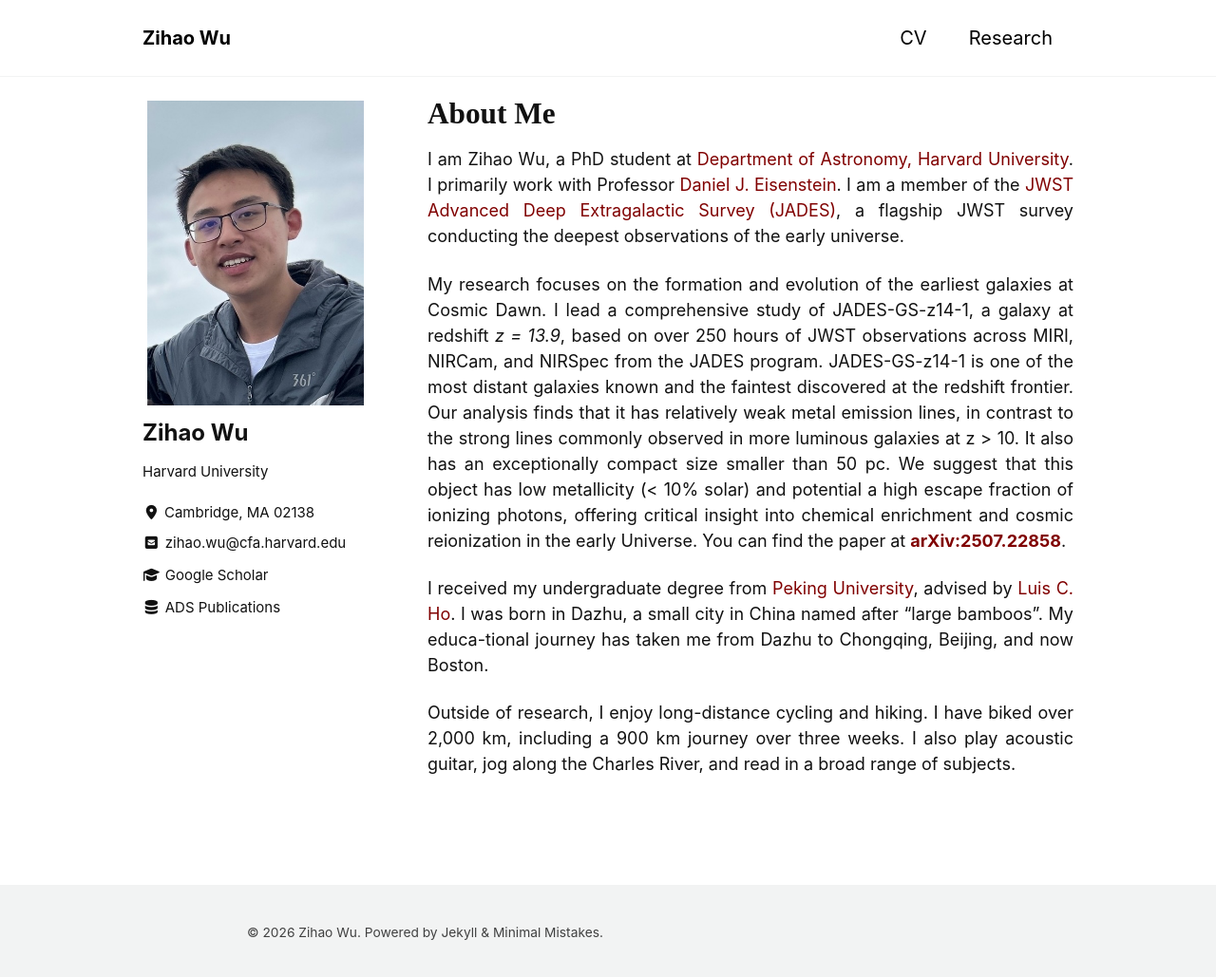
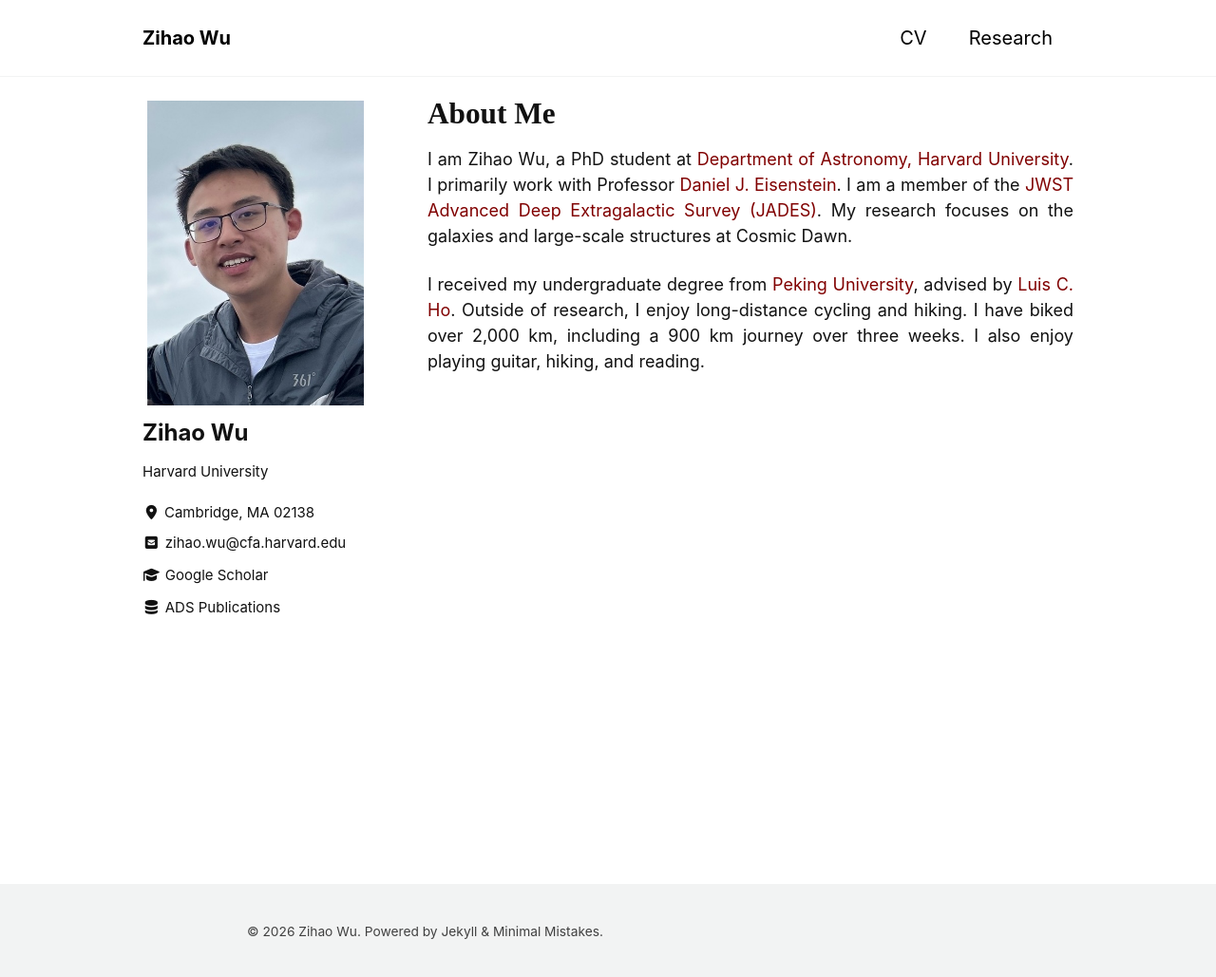
Before and after one commit to zihaowu-astro/zihaowu-astro.github.io, a Jekyll site: the page built from index.md, in a window 1280 px wide and 1032 px high. Shown: the top 1029 px of the window at 95% size. Built offline with Jekyll 4.4.1, drawn with Linux system fonts in a browser that asks for light colours; cached includes are drawn as plain includes.

Commit message:
update profile

```diff
--- a/index.md
+++ b/index.md
@@ -6,10 +6,6 @@
 
 <h1>About Me</h1>
 
-I am Zihao Wu, a PhD student at [Department of Astronomy, Harvard University](https://astronomy.fas.harvard.edu/). I primarily work with Professor [Daniel J. Eisenstein](https://scholar.harvard.edu/deisenstein/). I am a member of the [JWST Advanced Deep Extragalactic Survey (JADES)](https://jades-survey.github.io/), a flagship JWST survey conducting the deepest observations of the early universe.
+I am Zihao Wu, a PhD student at [Department of Astronomy, Harvard University](https://astronomy.fas.harvard.edu/). I primarily work with Professor [Daniel J. Eisenstein](https://scholar.harvard.edu/deisenstein/). I am a member of the [JWST Advanced Deep Extragalactic Survey (JADES)](https://jades-survey.github.io/). My research focuses on the galaxies and large-scale structures at Cosmic Dawn.
 
-My research focuses on the formation and evolution of the earliest galaxies at Cosmic Dawn. I lead a comprehensive study of JADES-GS-z14-1, a galaxy at redshift *z = 13.9*, based on over 250 hours of JWST observations across MIRI, NIRCam, and NIRSpec  from the JADES program. JADES-GS-z14-1 is one of the most distant galaxies known and the faintest discovered at the redshift frontier. Our analysis finds that it has relatively weak metal emission lines, in contrast to the strong lines commonly observed in more luminous galaxies at z > 10. It also has an exceptionally compact size smaller than 50 pc. We suggest that this object has low metallicity (< 10% solar) and potential a high escape fraction of ionizing photons, offering critical insight into chemical enrichment and cosmic reionization in the early Universe. You can find the paper at **[ arXiv:2507.22858](https://arxiv.org/abs/2507.22858)**.
-
-I received my undergraduate degree from [Peking University](https://english.pku.edu.cn), advised by [Luis C. Ho](http://kavli.pku.edu.cn/~lho/).   I was born in Dazhu, a small city in China named after “large bamboos”. My educa-tional journey has taken me from Dazhu to Chongqing, Beijing, and now Boston.
-
-Outside of research, I enjoy long-distance cycling and hiking. I have biked over 2,000 km, including a 900 km journey over three weeks. I also play acoustic guitar, jog along the Charles River, and read in a broad range of subjects.
+I received my undergraduate degree from [Peking University](https://english.pku.edu.cn), advised by [Luis C. Ho](http://kavli.pku.edu.cn/~lho/).  Outside of research, I enjoy long-distance cycling and hiking. I have biked over 2,000 km, including a 900 km journey over three weeks. I also enjoy playing guitar, hiking, and reading.
```
